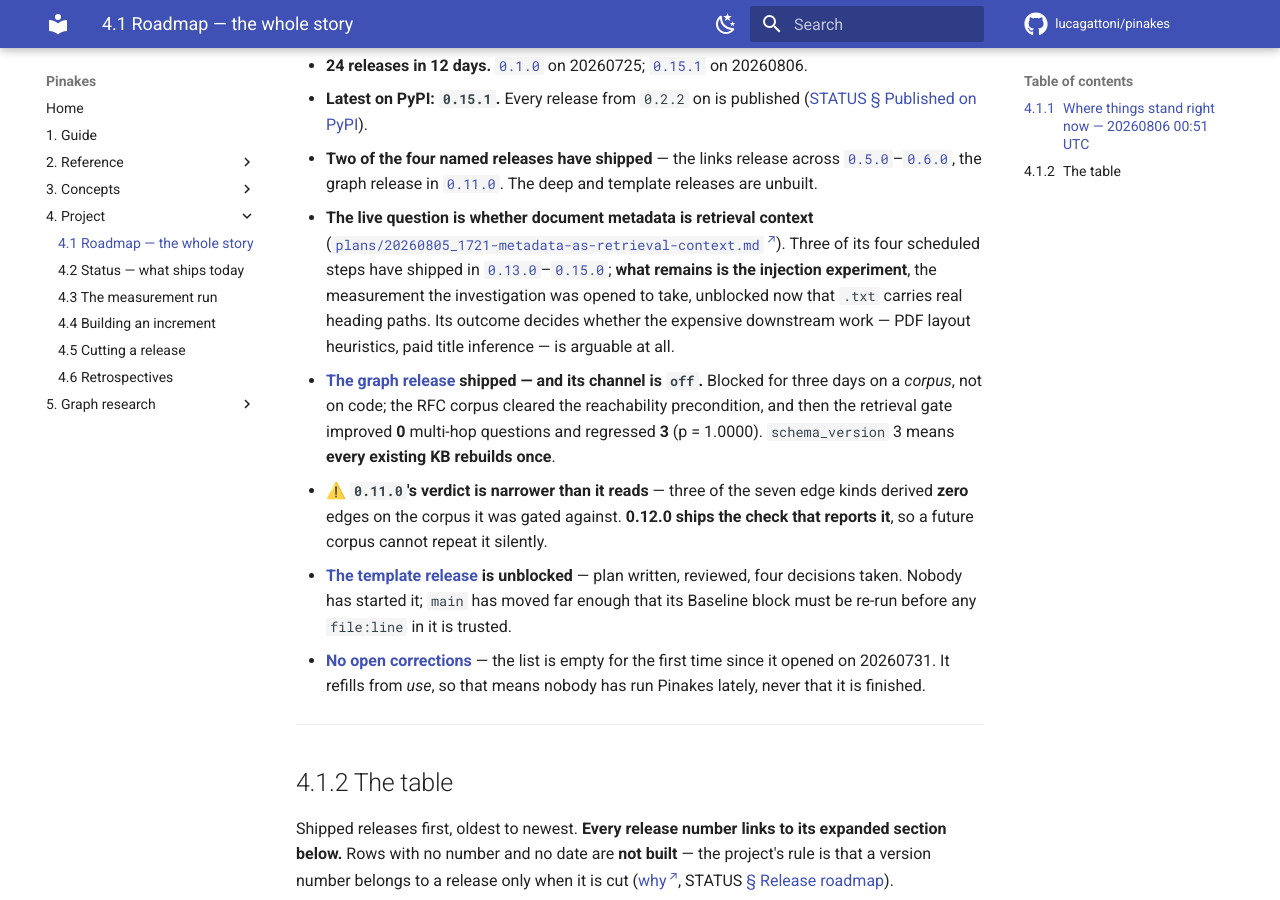
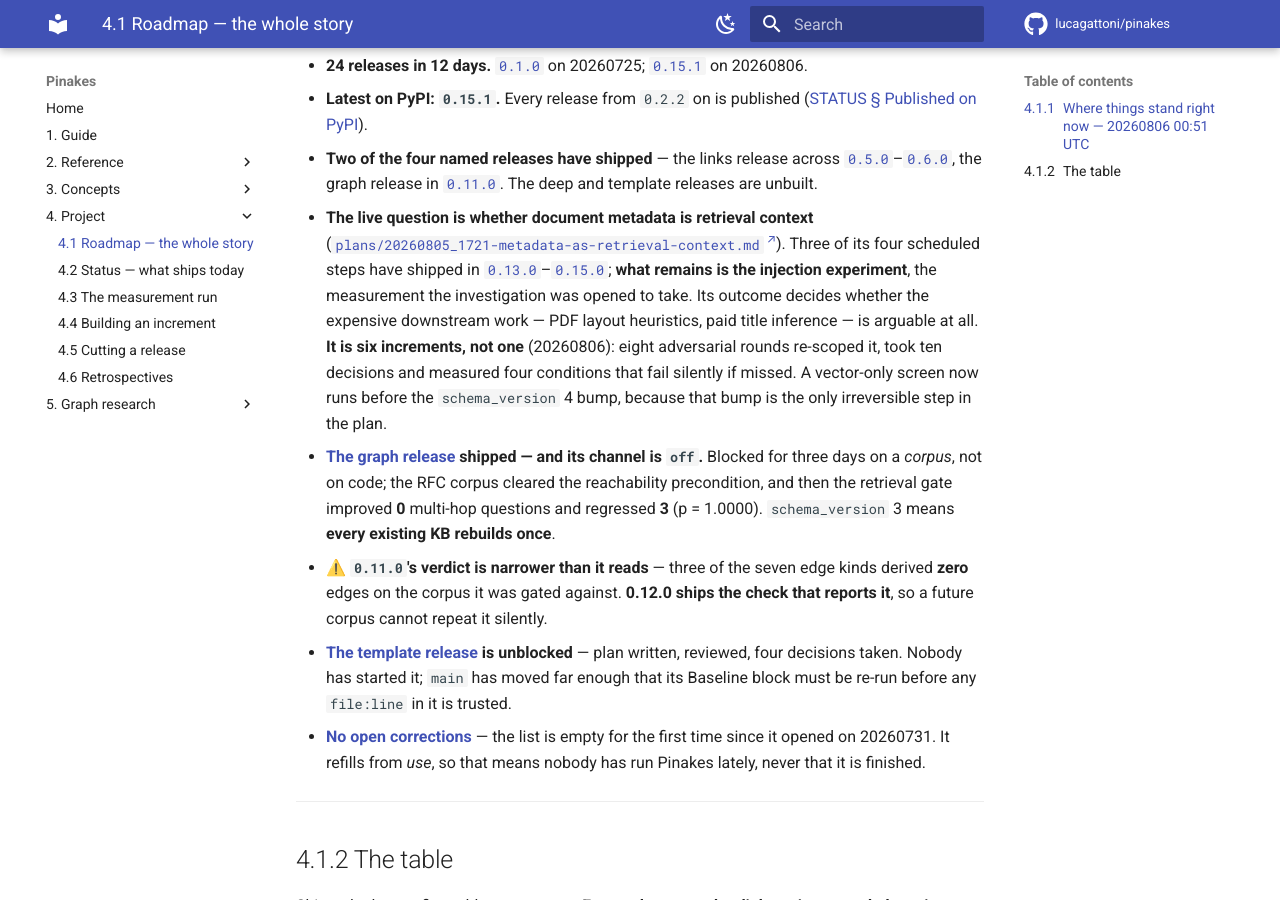
Before and after one commit to lucagattoni/Pinakes, an MkDocs documentation site: the page built from docs/ROADMAP.md, in a window 1280 px wide and 900 px high, scrolled down 700 px. Built offline with MkDocs 1.6.1 and Material for MkDocs 9.7.7, drawn with Linux system fonts in a browser that asks for light colours; comment, search, counter and statistics services are not loaded.

Commit message:
Entry points said step 2 was unblocked; it is not
Three documents a fresh session reads first — CLAUDE.md's "what is live right
now", ROADMAP's "where things stand", and docs/README's plans table — all said
the injection experiment was unblocked and remained a single step. The plan
landed an hour earlier says the opposite: six increments, ten decisions, and four
conditions that fail silently if missed.

An agent starting from any of the three would have gone straight to implementing
it, which is exactly the walk into the confounds the review documented.

This is the retrospective fragment's own lesson recurring immediately: a
relocation's real cost is its pointers, and the entry points a session's work
falsifies are the ones that survive the session.

No new facts here — all three now point at what the plan actually says.

Co-Authored-By: Claude Opus 5 (1M context) <noreply@anthropic.com>
Claude-Session: https://claude.ai/code/session_016nLsc3T4PU54qRCYjzfqh7

```diff
--- a/docs/ROADMAP.md
+++ b/docs/ROADMAP.md
@@ -32,8 +32,11 @@ precision nobody measured.
   Three of its four scheduled steps have shipped in
   [`0.13.0`](#0130--plain-text-can-carry-a-heading-path--20260805-2101)–[`0.15.0`](#0150--a-document-says-what-it-is-called--20260805-2248);
   **what remains is the injection experiment**, the measurement the investigation was opened to
-  take, unblocked now that `.txt` carries real heading paths. Its outcome decides whether the
-  expensive downstream work — PDF layout heuristics, paid title inference — is arguable at all.
+  take. Its outcome decides whether the expensive downstream work — PDF layout heuristics, paid
+  title inference — is arguable at all. **It is six increments, not one** (20260806): eight
+  adversarial rounds re-scoped it, took ten decisions and measured four conditions that fail
+  silently if missed. A vector-only screen now runs before the `schema_version` 4 bump, because
+  that bump is the only irreversible step in the plan.
 - **[The graph release](#the-graph-release--shipped-0110) shipped — and its channel is `off`.**
   Blocked for three days on a *corpus*, not on code; the RFC corpus cleared the reachability
   precondition, and then the retrieval gate improved **0** multi-hop questions and regressed **3**
```
Also changed, not shown: CLAUDE.md (+1 -1 lines), docs/README.md (+1 -1 lines).
